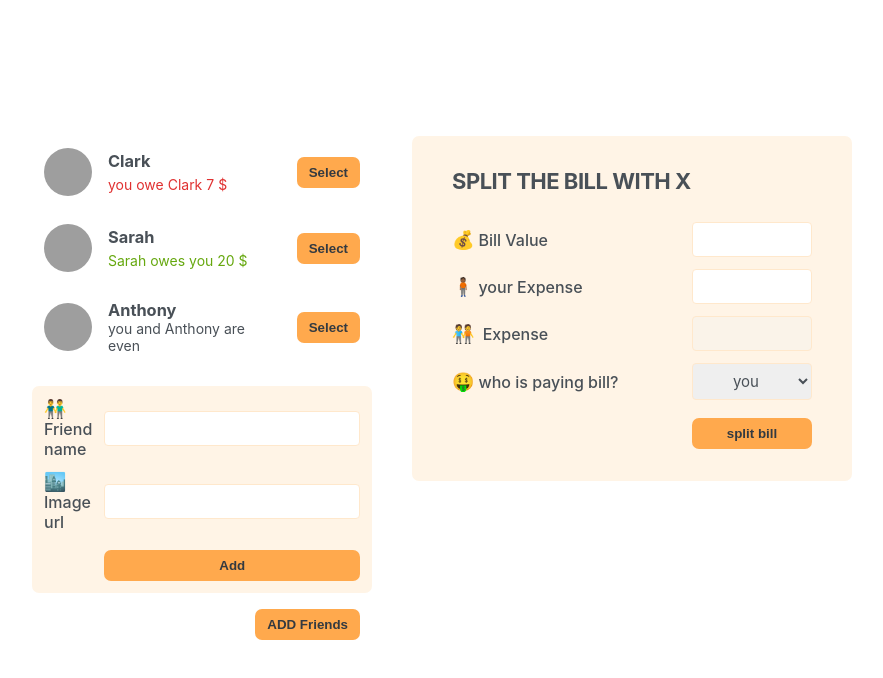
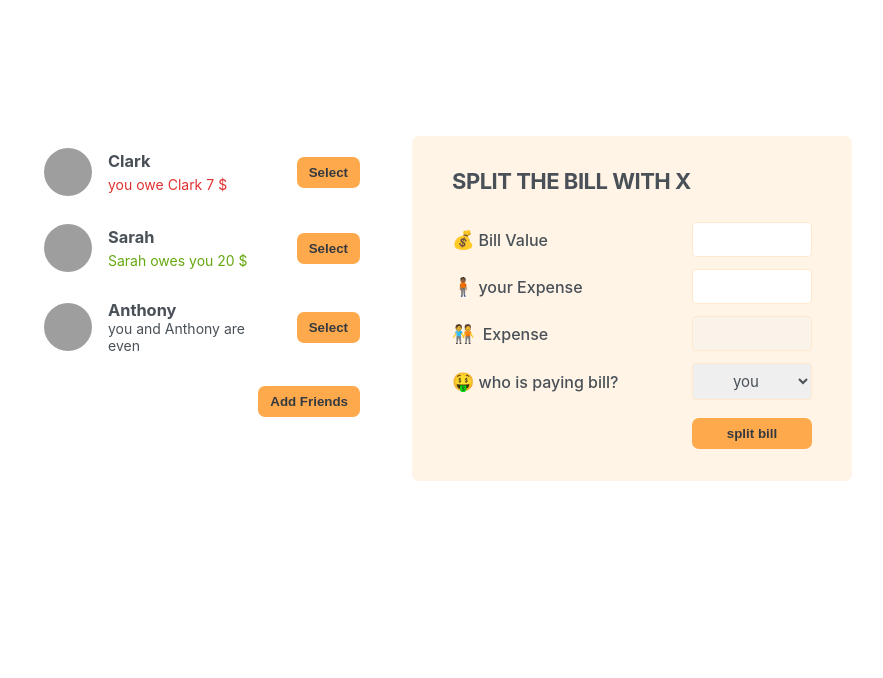
Before and after one commit to rehmeee/React-practice-projects, a React (Create React App) app in the folder eat-n-split/: page / in a window 1280 px wide. Shown: the top 678 px of the page, without its empty margins (198-1081 px from the left). Built offline with nearby package versions, Linux system fonts and the light colour scheme; grey boxes are pictures that could not be loaded.

Commit message:
view of form is handled through state

```diff
--- a/eat-n-split/src/App.js
+++ b/eat-n-split/src/App.js
@@ -2,14 +2,18 @@ import Button from "./components/Button";
 import FormAddFriend from "./components/FormAddFriend";
 import FriendList from "./components/FriendList";
 import FromSplitBill from "./components/FromSplitBill";
-
+import { useState } from "react";
 export default function App(){
+  const [showAddFriendForm, setShowAddFriendForm] = useState(false)
+function handleShowAddFriend(){
+  setShowAddFriendForm(show => !show);
+}
   return <div className = "app">
     <div className = "sidebar">
 
    <FriendList/>
-   <FormAddFriend/>
-   <Button>ADD Friends</Button>
+  {showAddFriendForm && <FormAddFriend/>}
+   <Button onClick={handleShowAddFriend}>{showAddFriendForm ? "Close " : "Add Friends"}</Button>
 
     </div>
       <FromSplitBill/>
--- a/eat-n-split/src/components/Button.js
+++ b/eat-n-split/src/components/Button.js
@@ -1,8 +1,8 @@
 import React from 'react'
 
-function Button({children}) {
+function Button({children,onClick}) {
   return (
-    <button className='button'> {children}</button>
+    <button className='button' onClick={onClick}> {children}</button>
   )
 }
 
```
